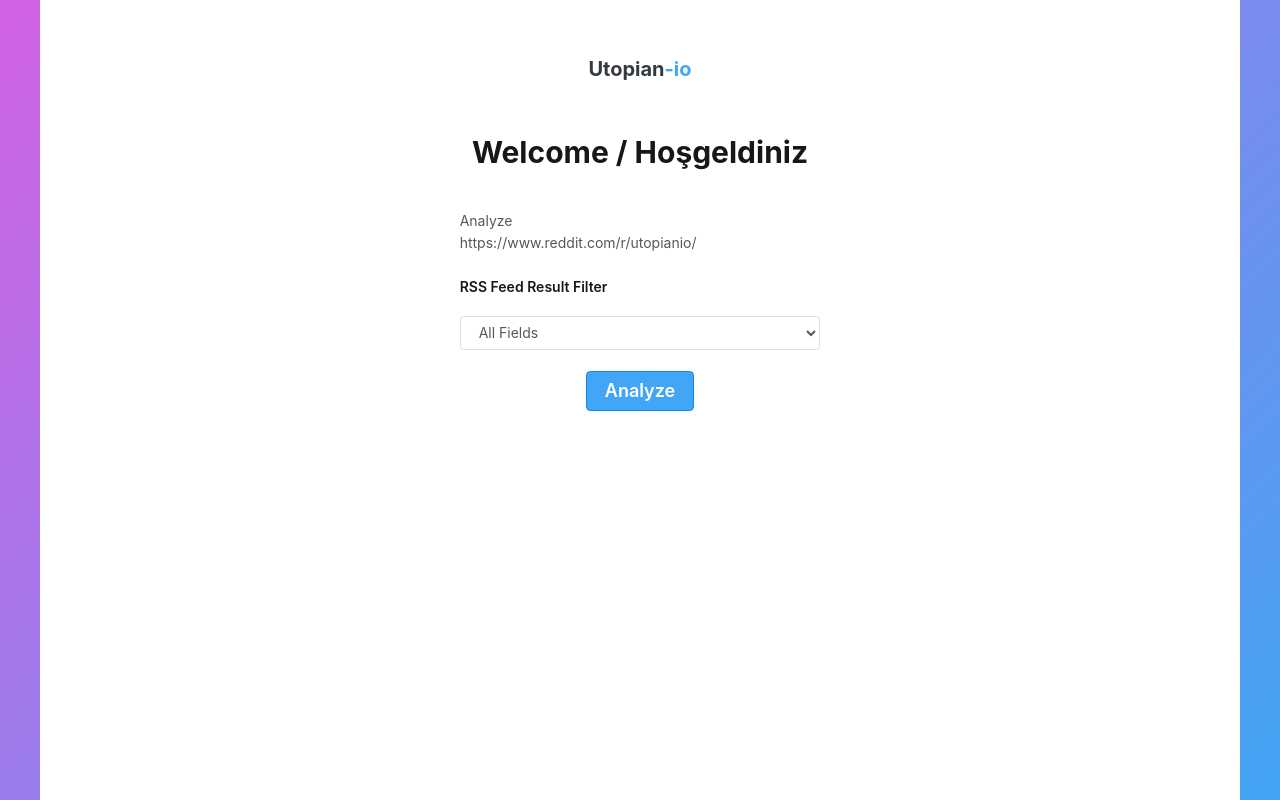
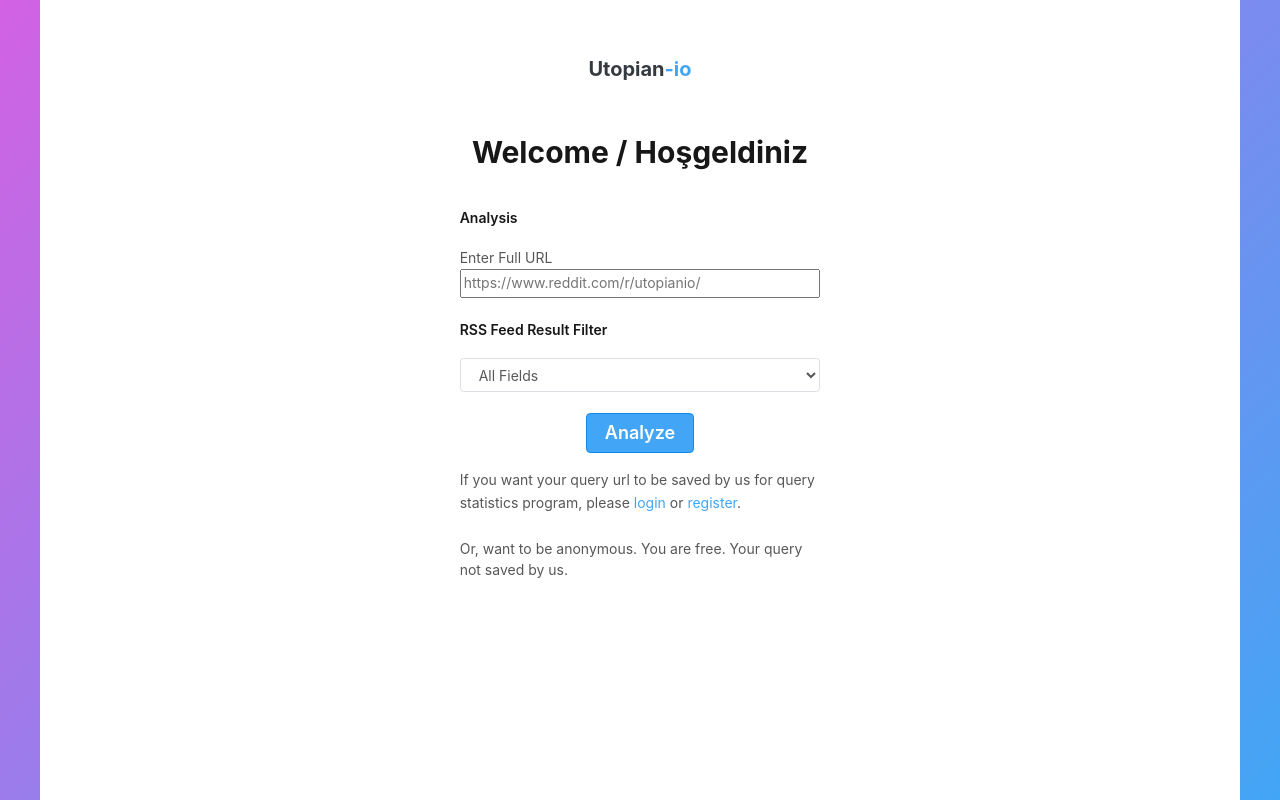
Before and after one commit to dogancankilment/utopian-io-reddit, a Django app: template templates/forms/make-choice.html in a window 1280 px wide. Run offline with Django 3.2, Linux system fonts and the light colour scheme; the template is opened without the code that fills it: values that come from a table or form of the project are taken from there, others are empty; parts of the project's set-up code (start-up, migrations or seed data) failed here and were passed over; some libraries are stand-ins or nearby versions.

Commit message:
form turned to dynamic from static url version

```diff
--- a/templates/forms/make-choice.html
+++ b/templates/forms/make-choice.html
@@ -5,7 +5,7 @@
         <meta charset="utf-8">
         <meta name="viewport" content="width=device-width, initial-scale=1.0, user-scalable=0">
 
-        <title>Reddit Analyzer</title>
+        <title>Reddit Analysis</title>
 
         <meta name="description" content="utopian.io/@dogancankilment">
         <meta name="author" content="utopian.io/@dogancankilment">
@@ -42,18 +42,19 @@
                         </div>
                         <div class="row justify-content-center px-5">
                             <div class="col-sm-8 col-md-6 col-xl-4">
-                                <form method="POST" action="/" class="form-signin" role="form">
-                                    <p>Analyze <br/>
-                                        https://www.reddit.com/r/utopianio/
+                                <form method="POST" action="/redditanalysis" class="form-signin" role="form">
+                                    <h6>Analysis</h6>
+                                    <div>
+                                        <p>Enter Full URL
+                                            <input placeholder="https://www.reddit.com/r/utopianio/" type="text" id="query_url" name="query_url" style="width: 100%"/>
                                         </p>
-
                                         <h6>RSS Feed Result Filter</h6>
-
                                         <select class="form-control" id="example-select" name="example-select">
                                             {% for choice in form.status.field.choices %}
                                                 <option id="{{ choice.0 }}" name="{{ choice.0 }}" value="{{ choice.0 }}">{{ choice.1 }}</option>
                                             {% endfor %}
                                         </select>
+                                    </div>
                                     <br/>
 
                                     <input type="hidden" name="csrfmiddlewaretoken" value="{{ csrf_token }}" />
@@ -70,6 +71,10 @@
                                         </ul>
                                     {% endif %}
                                 </form>
+                                <p>If you want your query url to be saved by us for query statistics program, please
+                                    <a href="/login">login</a> or
+                                    <a href="/register">register</a>.</p>
+                                Or, want to be anonymous. You are free. Your query not saved by us.
                             </div>
                         </div>
                     </div>
```
Lines whose indentation alone changed are shown as unchanged.
